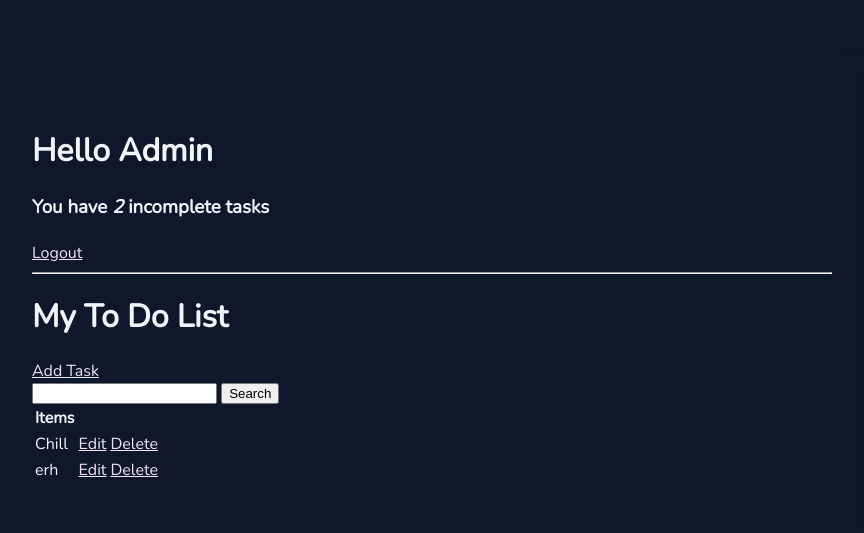
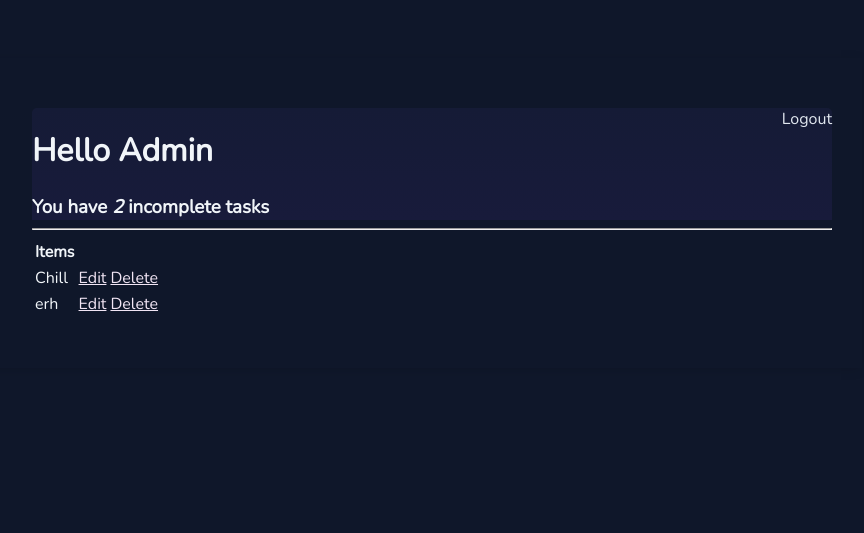
Before and after one commit to Vlad-stackover/TODO, a Django app: page / in a window 1280 px wide. Shown: the top 533 px of the page, without its empty margins (233-1097 px from the left). Run offline with Django 4.2, Linux system fonts and the light colour scheme; a user stored in the database is signed in; data comes from the database, SQL or seed files in the repository; both versions use the stored data as it was after the commit.

Commit message:
v0.2.4
-add head bar

```diff
--- a/todo_list/base/templates/base/main.html
+++ b/todo_list/base/templates/base/main.html
@@ -32,6 +32,7 @@
 
         .container{
             max-width: 800px;
+            max-height: 900px;
             margin: auto;
             background-color: #0f172a;
             -webkit-box-shadow: 2px 2px 13px -4px rgba(0, 0, 0, 0.21);
@@ -41,6 +42,19 @@
             padding-bottom: 50px;
             padding-left: 80px;
         }
+        .header-bar{
+            display: flex;
+            justify-content: space-between;
+            color: #f1f5f9;
+            padding: 10;
+            border-radius: 5px 5px 0px 0px;
+            background: linear-gradient(#151b36, #181b3b);
+        }
+        .header-bar a {
+            color : #e2e8f0;
+            text-decoration: none;
+        }
+
     </style>
 </head>
 <body>
--- a/todo_list/base/templates/base/task_list.html
+++ b/todo_list/base/templates/base/task_list.html
@@ -17,13 +17,22 @@
 
 
 <hr>
-<h1>My To Do List </h1>
-<a href="{% url 'task-create' %}">Add Task</a>
+<!--<h1>My To Do List </h1>-->
+<!--<a href="{% url 'task-create' %}">Add Task</a>-->
 
-<form method="GET">
-    <input type="text" name="search-area" value="{{search_input}}">
-    <input type="submit" value="Search">
-</form>
+<!--<form method="GET">-->
+<!--    <input type="text" name="search-area" value="{{search_input}}">-->
+<!--    <input type="submit" value="Search">-->
+<!--</form>-->
+
+<div class="task-item-wrapper">
+    {% for task in tasks %}
+    {% empty %}
+    <h3>No items in list</h3>
+    {% endfor %}
+
+</div>
+
 
 <table>
     <tr>
```
Also changed, not shown: todo_list/db.sqlite3.
